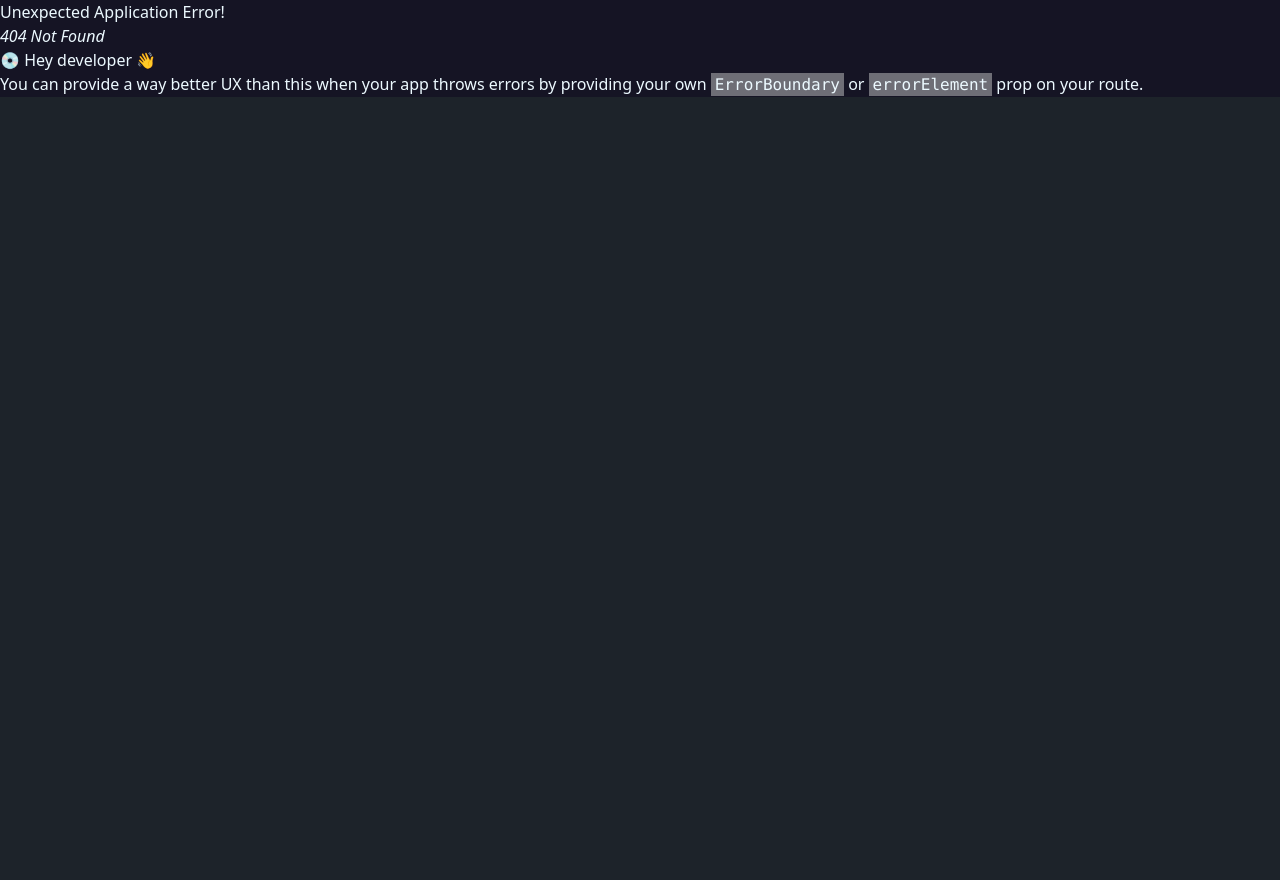
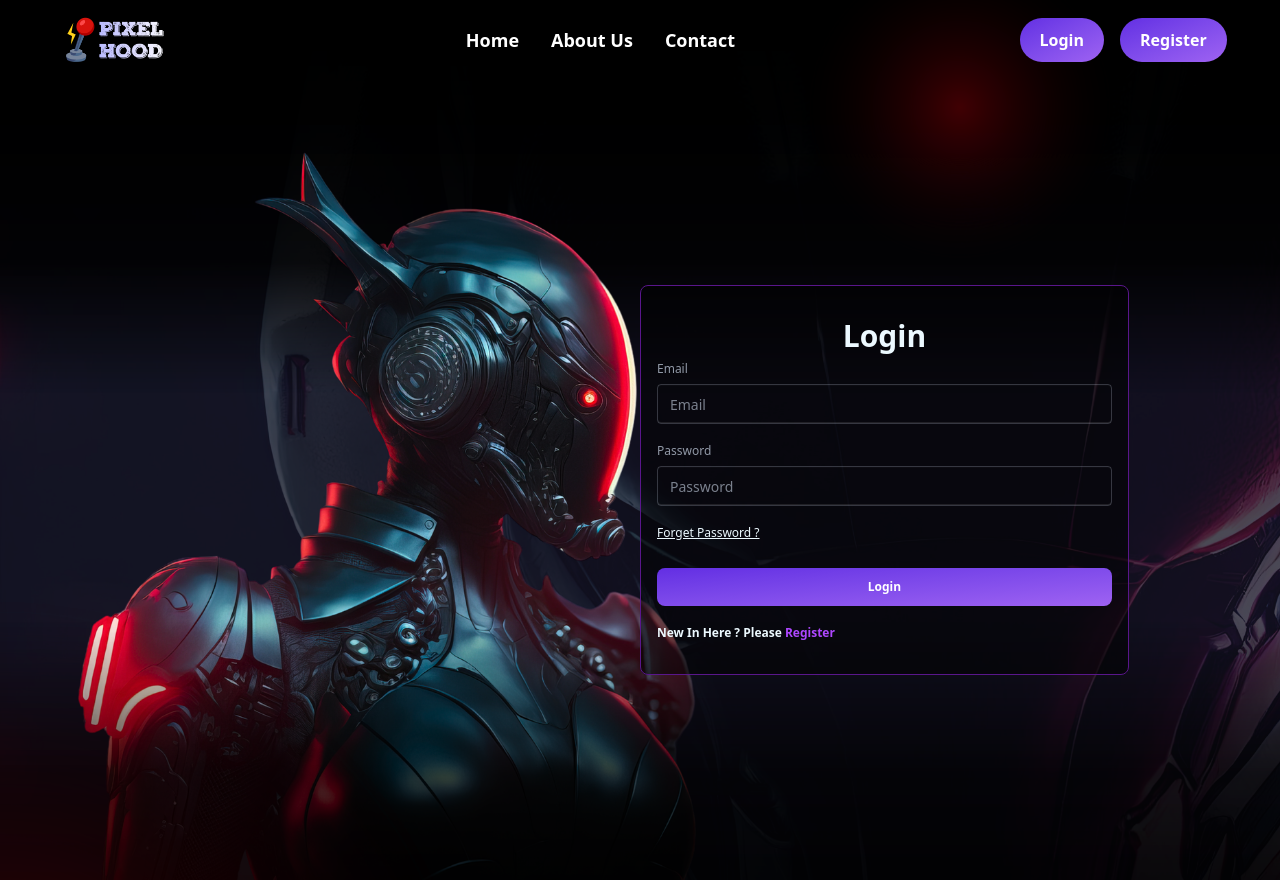
Before and after one commit to obaidullah-miazi-dev/PixelHood-GameZone, a React (Vite) app: page /auth/login in a window 1280 px wide. Before the commit this address had no page. Before the commit the page ends 800 px from the top, so only its background shows below. Built offline with nearby package versions, Linux system fonts and the light colour scheme.

Commit message:
login page design completed

```diff
--- a/public/data.json
+++ b/public/data.json
@@ -191,7 +191,7 @@
 },
 {
 "id": 20,
-"title": "Vampire: The Masquerade - Bloodlines",
+"title": "Vampire: The Masquerade",
 "coverPhoto": "https://xboxwire.thesourcemediaassets.com/sites/2/2020/04/Thumbnail-XboxTrailer.jpg",
 "category": "RPG",
 "downloadLink": "https://www.gog.com/en/game/vampire_the_masquerade_bloodlines",
--- a/src/Components/Navbar.jsx
+++ b/src/Components/Navbar.jsx
@@ -1,7 +1,7 @@
 import React, { useState } from 'react';
 import Container from './Container';
 import logo from '../assets/PixelHood-logo.png'
-import { NavLink } from 'react-router';
+import { Link, NavLink } from 'react-router';
 import { Menu, X } from 'lucide-react';
 
 
@@ -49,7 +49,7 @@ const Navbar = () => {
 
                             {/* button  */}
                     <div className="hidden md:flex items-center gap-4">
-                        <button className="px-5 py-2.5 hover:bg-gradient-to-br hover:from-[#5107ff] hover:to-[#8026ff] cursor-pointer bg-gradient-to-br from-[#632EE3] to-[#9F62F2] transition flex items-center gap-2 text-white font-semibold rounded-full">Login</button>
+                        <Link to='/auth/login' className="px-5 py-2.5 hover:bg-gradient-to-br hover:from-[#5107ff] hover:to-[#8026ff] cursor-pointer bg-gradient-to-br from-[#632EE3] to-[#9F62F2] transition flex items-center gap-2 text-white font-semibold rounded-full">Login</Link>
                         <button className="px-5 py-2.5 hover:bg-gradient-to-br hover:from-[#5107ff] hover:to-[#8026ff] cursor-pointer bg-gradient-to-br from-[#632EE3] to-[#9F62F2] transition flex items-center gap-2 text-white font-semibold rounded-full">Register</button>
                     </div>
 
--- /dev/null
+++ b/src/Layouts/AuthLayout.jsx
@@ -0,0 +1,15 @@
+import React from 'react';
+import Navbar from '../Components/Navbar';
+import { Outlet } from 'react-router';
+import './style.css'
+
+const AuthLayout = () => {
+    return (
+        <div className='bg-img min-h-screen'>
+           <Navbar></Navbar>
+           <Outlet></Outlet>
+        </div>
+    );
+};
+
+export default AuthLayout;
--- /dev/null
+++ b/src/Layouts/style.css
@@ -0,0 +1,3 @@
+.bg-img{
+    background-image: url(../assets/login-page-bg.png);
+}
--- /dev/null
+++ b/src/Pages/Login.jsx
@@ -0,0 +1,32 @@
+import React from 'react';
+import Container from '../Components/Container';
+import { Link } from 'react-router';
+
+const Login = () => {
+    return (
+        <Container>
+            <div className='flex justify-between items-center min-h-screen'>
+                <div className='flex-1'></div>
+                <div className='flex-1'>
+                    <fieldset className="fieldset rounded-box w-10/12 border border-purple-900 bg-[#00000088] p-4 py-8 ">
+                        <h2 className='text-3xl text-center font-bold'>Login</h2>
+
+                        <label className="label">Email</label>
+                        <input name='email' type="email" className="input w-full bg-transparent mb-3" placeholder="Email" />
+
+                        <label className="label">Password</label>
+                        <input name='password' type="password" className="input w-full bg-transparent mb-3" placeholder="Password" />
+
+                        <p className='underline cursor-pointer'>Forget Password ?</p>
+
+                        <button className="px-5 py-2.5 hover:bg-gradient-to-br hover:from-[#5107ff] hover:to-[#8026ff] cursor-pointer bg-gradient-to-br from-[#632EE3] to-[#9F62F2] transition flex items-center gap-2 text-white font-semibold rounded-box justify-center mt-5">Login</button>
+
+                        <p className='mt-3 font-semibold'>New In Here ? Please <Link to='/auth/register' className='font-semibold text-purple-500 hover:border-b hover:border-b-purple-500'>Register</Link></p>
+                    </fieldset>
+                </div>
+            </div>
+        </Container>
+    );
+};
+
+export default Login;
--- a/src/Routes/router.jsx
+++ b/src/Routes/router.jsx
@@ -4,6 +4,8 @@ import Home from "../Pages/Home";
 import About from "../Pages/About";
 import Contact from "../Pages/Contact";
 import GameDetails from "../Components/GameDetails";
+import AuthLayout from "../Layouts/AuthLayout";
+import Login from "../Pages/Login";
 
 export const router = createBrowserRouter([
     {
@@ -28,5 +30,15 @@ export const router = createBrowserRouter([
             }
 
         ]
+    },
+    {
+        path: '/auth',
+        Component: AuthLayout,
+        children:[
+            {
+                path: '/auth/login',
+                Component: Login
+            }
+        ]
     }
 ])
```
Also changed, not shown: src/assets/login-page-bg.png (added).
